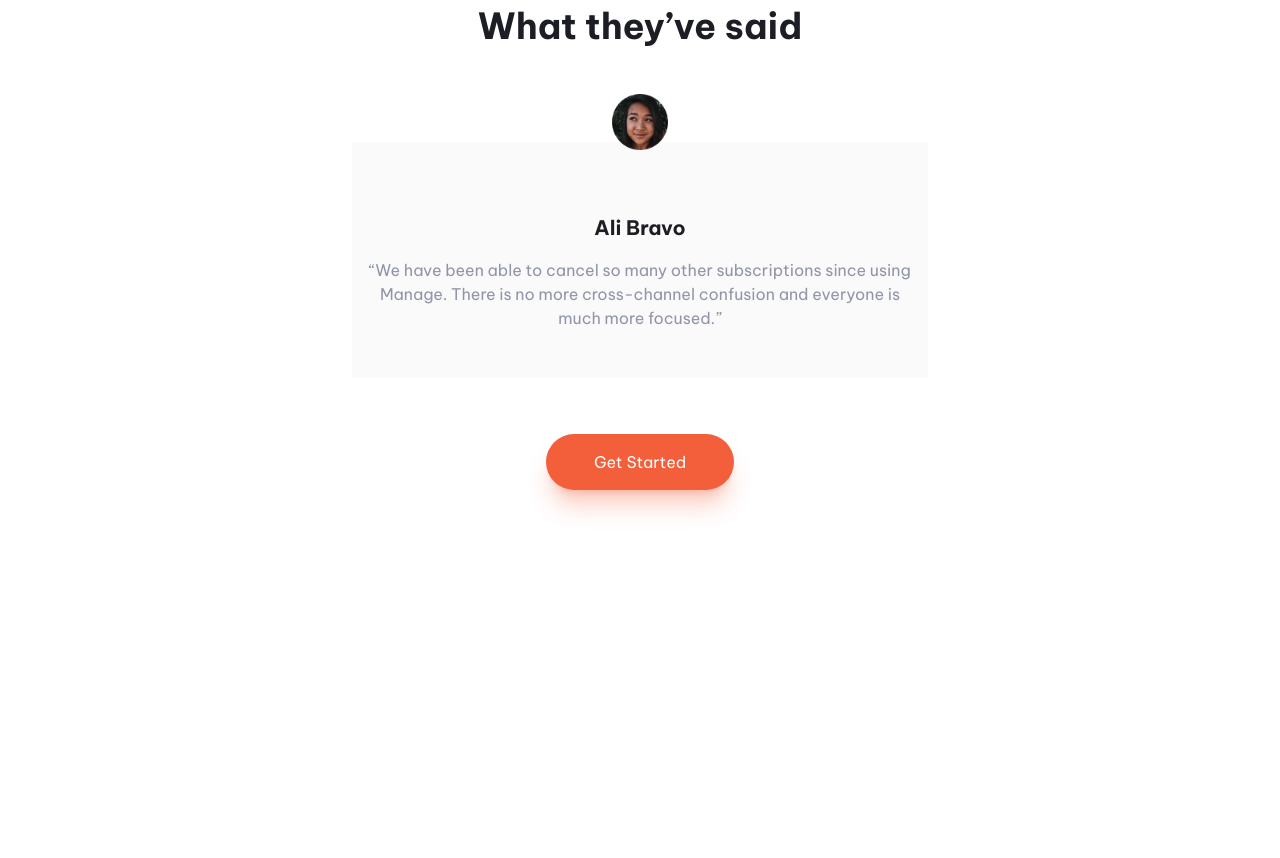
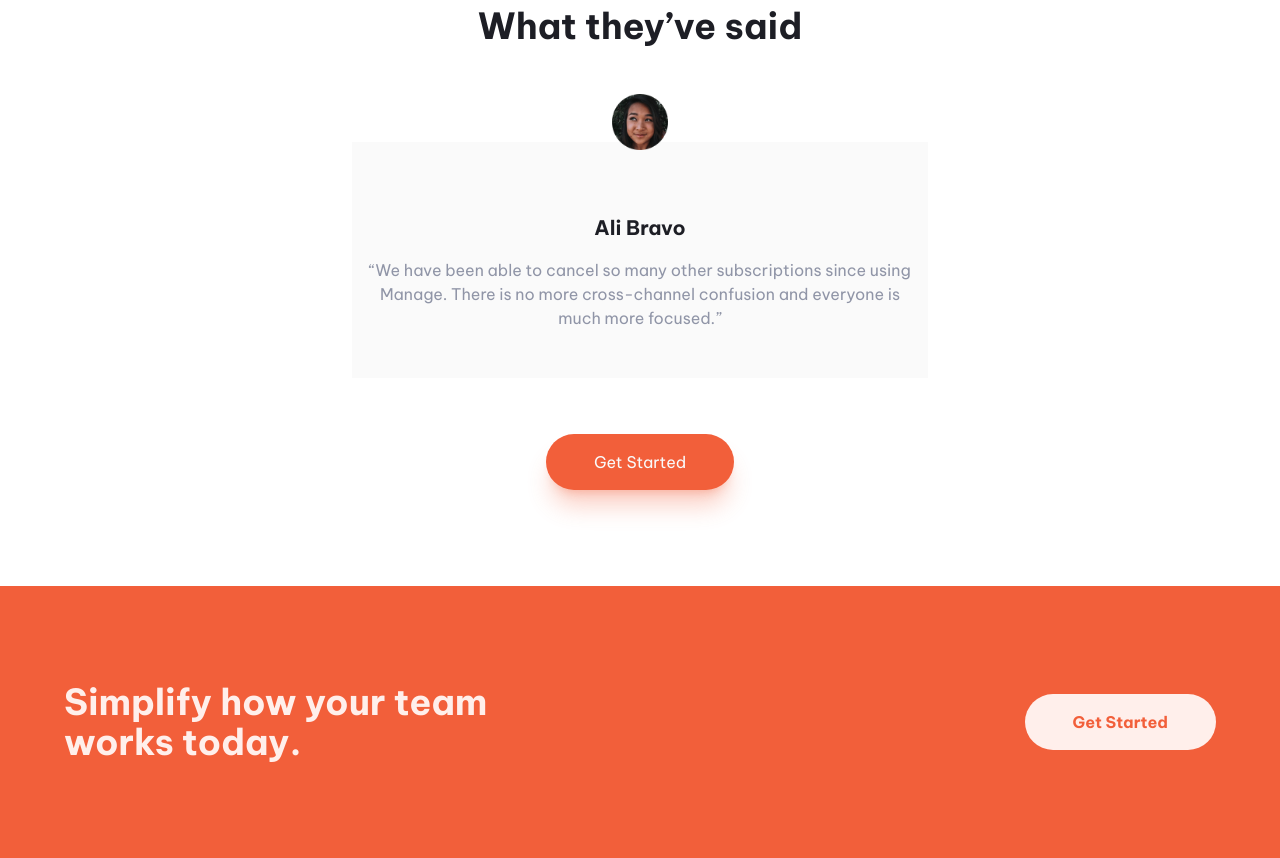
Before and after one commit to JhymerMartinez/TailwindCssLandingPage, a website built with Vite: page index.html in a window 1280 px wide. Shown: the part 1521-2379 px from the top of the page. Before the commit the page ends 2107 px from the top, so only its background shows below. Built offline with nearby package versions, Linux system fonts and the light colour scheme.

Commit message:
feat: add the new section above the footer

```diff
--- a/index.html
+++ b/index.html
@@ -103,6 +103,16 @@
       </div>
       <a href="" class="button mx-auto shadow-xl shadow-bright-red/30">Get Started</a>
     </section>
+
+    <section class="bg-bright-red font-bold">
+      <div
+        class="wrapper py-24 text-center grid gap-6 md:grid-cols-[40%_40%] md:justify-between md:items-center md:text-left">
+        <h2 class="text-4xl text-very-pale-red">
+          Simplify how your team works today.
+        </h2>
+        <a href="" class="button text-bright-red bg-very-pale-red mx-auto md:mx-0 md:justify-self-end">Get Started</a>
+      </div>
+    </section>
   </main>
 </body>
 
```
